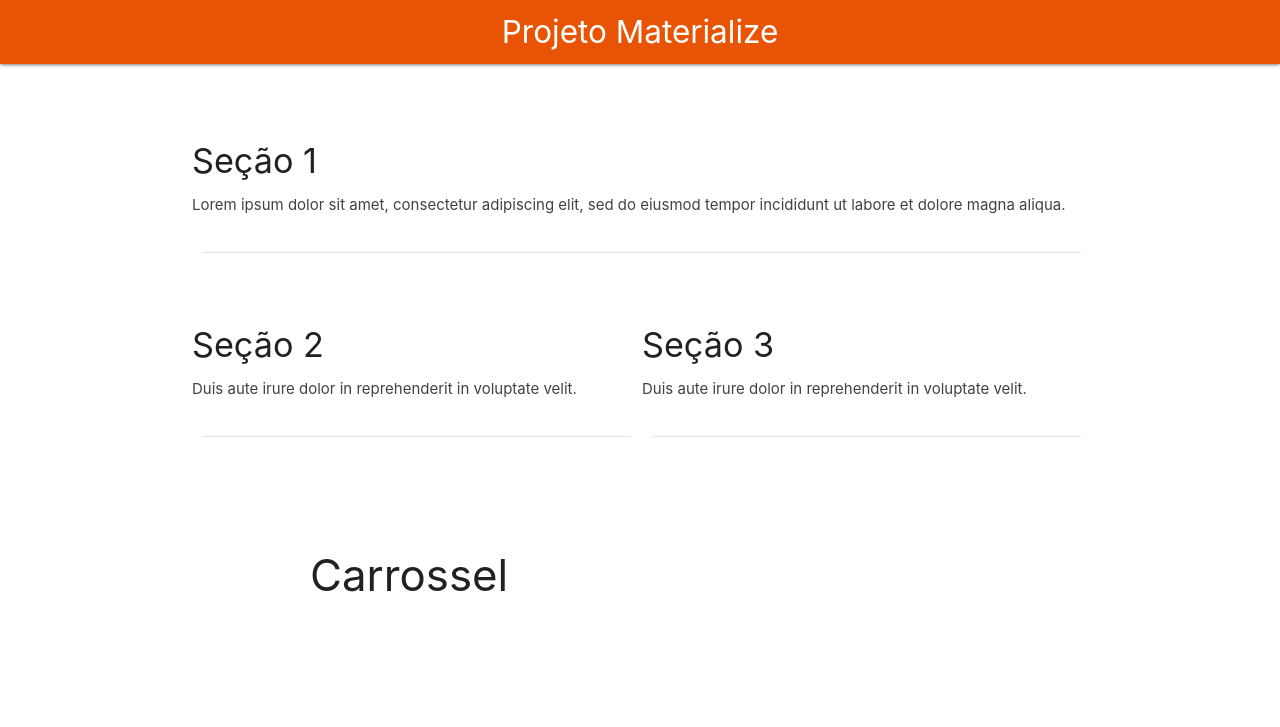
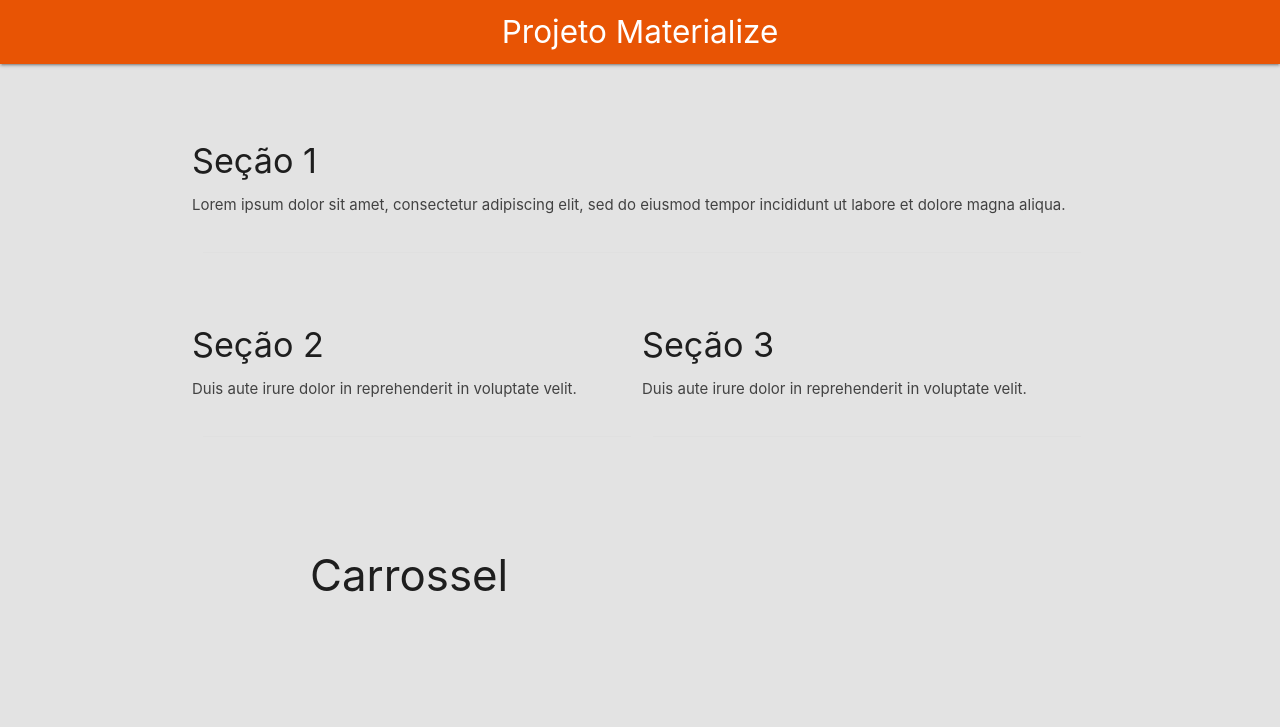
Before and after one commit to Arcruz49/site-unileste, a plain HTML site: page index.html in a window 1280 px wide. Shown: the top 727 px of the page. Drawn offline with nearby package versions, Linux system fonts and the light colour scheme.

Commit message:
sadadada

```diff
--- a/index.html
+++ b/index.html
@@ -19,11 +19,10 @@
         </div>
     </nav>
 
-
     <div class="container" style="margin-top: 40px;">
       <div class="row">
         <div class="col s12">
-          <div class="section white">
+          <div class="section">
             <div class="row">
               <h4 class="header">Seção 1</h4>
               <p class="grey-text text-darken-3 lighten-3">Lorem ipsum dolor sit amet, consectetur adipiscing elit, sed do eiusmod tempor incididunt ut labore et dolore magna aliqua.</p>
@@ -34,7 +33,7 @@
       </div>
       <div class="row">
         <div class="col s12 m6">
-          <div class="section white">
+          <div class="section">
             <div class="row" style="width: 400px;">
               <h4 class="header" style="width: 150px;">Seção 2</h4>
               <p class="grey-text text-darken-3 lighten-3 style="width: 400px;">Duis aute irure dolor in reprehenderit in voluptate velit.</p>
@@ -43,7 +42,7 @@
           </div>
         </div>
         <div class="col s12 m6">
-          <div class="section white">
+          <div class="section">
             <div class="row" style="width: 400px;">
               <h4 class="header" style="width: 150px;">Seção 3</h4>
               <p class="grey-text text-darken-3 lighten-3" style="width: 400px;">Duis aute irure dolor in reprehenderit in voluptate velit.</p>
@@ -53,10 +52,6 @@
         </div>
       </div>
     </div>
-
-
-
-
 
       <h3 style="margin-bottom: 30px;">Carrossel</h3>
 
@@ -94,9 +89,6 @@
         </form>
       </div>
 
-
-
-
     <script src="https://cdnjs.cloudflare.com/ajax/libs/materialize/1.0.0/js/materialize.min.js"></script>
 </body>
 
--- a/styles/indexStyle.css
+++ b/styles/indexStyle.css
@@ -1,3 +1,7 @@
+body{
+    background-color: #e3e3e3;
+}
+
 .row{
     width: 900px;
 }
```
